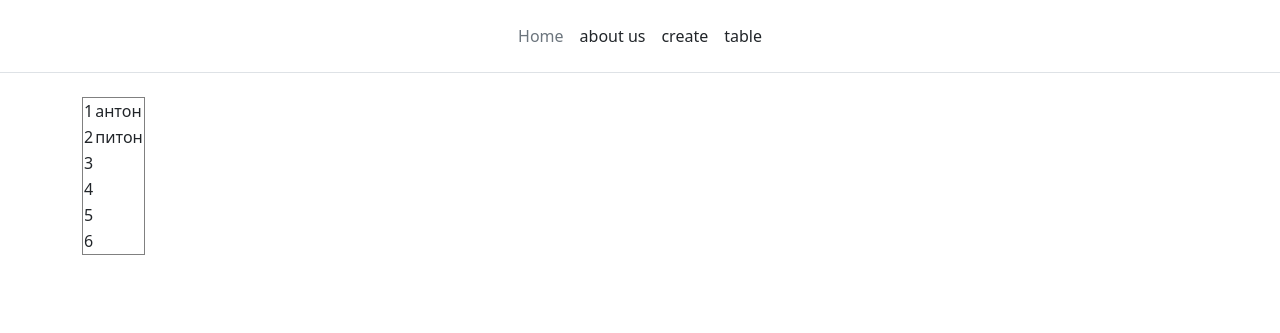
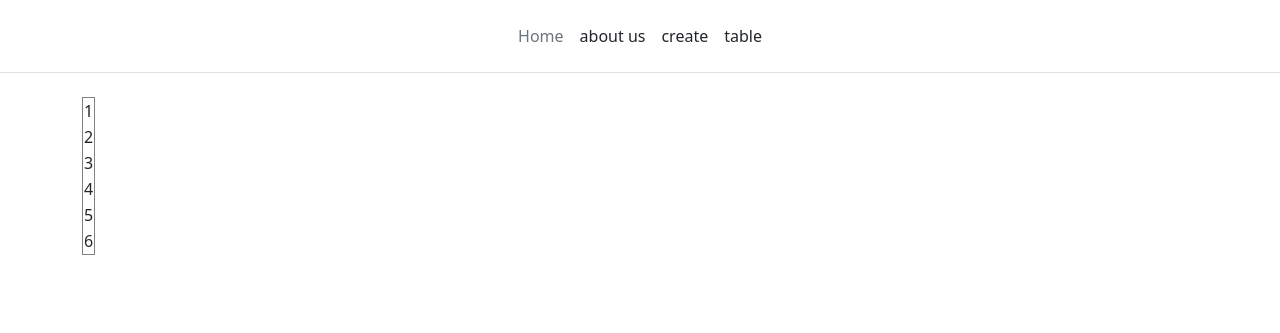
Before and after one commit to TenebrisHunter/RUZ-12-N2, a Django app: page /table in a window 1280 px wide. Shown: the top 333 px of the page. Run offline with Django 3.2, Linux system fonts and the light colour scheme.

Commit message:
-Антон

```diff
--- a/rasp/main/templates/main/table.html
+++ b/rasp/main/templates/main/table.html
@@ -7,8 +7,8 @@
 {% block content %}
     <div>
         <table border="1px">
-            <tr><td>1</td><td>антон</td></tr>
-            <tr><td>2</td><td>питон</td></tr>
+            <tr><td>1</td></tr>
+            <tr><td>2</td></tr>
             <tr><td>3</td></tr>
             <tr><td>4</td></tr>
             <tr><td>5</td></tr>
```
